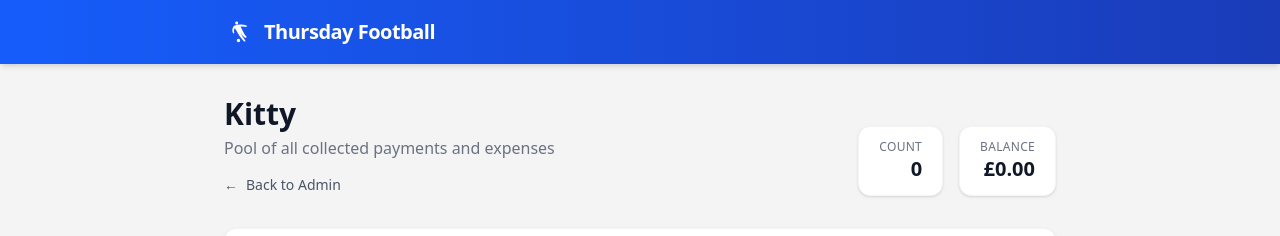
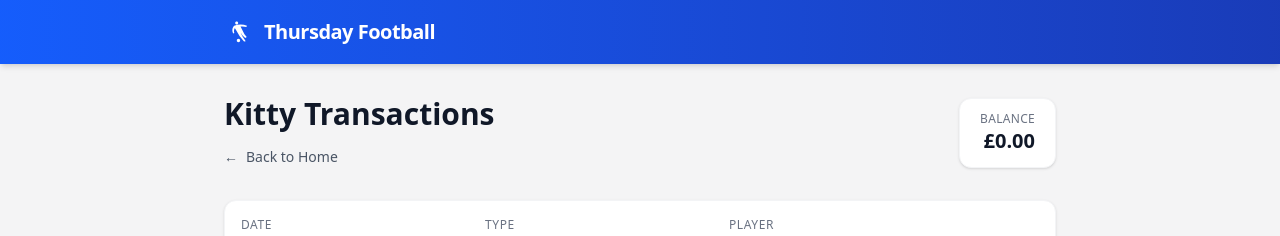
Before and after one commit to dsfinancecode/Football-Tracker, a Next.js app: page /kitty in a window 1280 px wide. Shown: the top 236 px of the page. Built offline with nearby package versions, Linux system fonts and the light colour scheme; no server answers; the database is empty.

Commit message:
kitty page changes

```diff
--- a/src/app/kitty/page.tsx
+++ b/src/app/kitty/page.tsx
@@ -77,7 +77,6 @@ export default function KittyPage() {
 
   // Calculate dynamic KPIs based on the filtered list
   const totalBalance = filteredTxList.reduce((sum, tx) => sum + Number(tx.amount), 0);
-  const txCount = filteredTxList.length;
 
   // Paginate the transactions
   const totalPages = Math.ceil(filteredTxList.length / ITEMS_PER_PAGE);
@@ -91,20 +90,15 @@ export default function KittyPage() {
       {/* Header Section */}
       <div className="flex flex-col md:flex-row md:items-end justify-between gap-4">
         <div>
-          <h1 className="text-3xl font-bold text-gray-900">Kitty</h1>
-          <p className="text-gray-500 mt-1">Pool of all collected payments and expenses</p>
+          <h1 className="text-3xl font-bold text-gray-900">Kitty Transactions</h1>
           <div className="mt-3">
-            <Link href="/admin" className="inline-flex items-center gap-2 text-sm font-medium text-gray-600 hover:text-blue-600 transition-colors group">
+            <Link href="/" className="inline-flex items-center gap-2 text-sm font-medium text-gray-600 hover:text-blue-600 transition-colors group">
               <span className="transform group-hover:-translate-x-1 transition-transform duration-200">&larr;</span>
-              Back to Admin
+              Back to Home
             </Link>
           </div>
         </div>
         <div className="flex gap-4">
-          <div className="bg-white px-5 py-3 rounded-xl shadow-sm border border-gray-100 flex flex-col items-end justify-center">
-            <span className="text-xs font-medium text-gray-500 uppercase tracking-wide">Count</span>
-            <span className="text-xl font-bold text-gray-900">{txCount}</span>
-          </div>
           <div className="bg-white px-5 py-3 rounded-xl shadow-sm border border-gray-100 flex flex-col items-end justify-center">
             <span className="text-xs font-medium text-gray-500 uppercase tracking-wide">Balance</span>
             <span className={`text-xl font-bold ${totalBalance > 0 ? "text-green-600" : totalBalance < 0 ? "text-red-600" : "text-gray-900"}`}>
```
